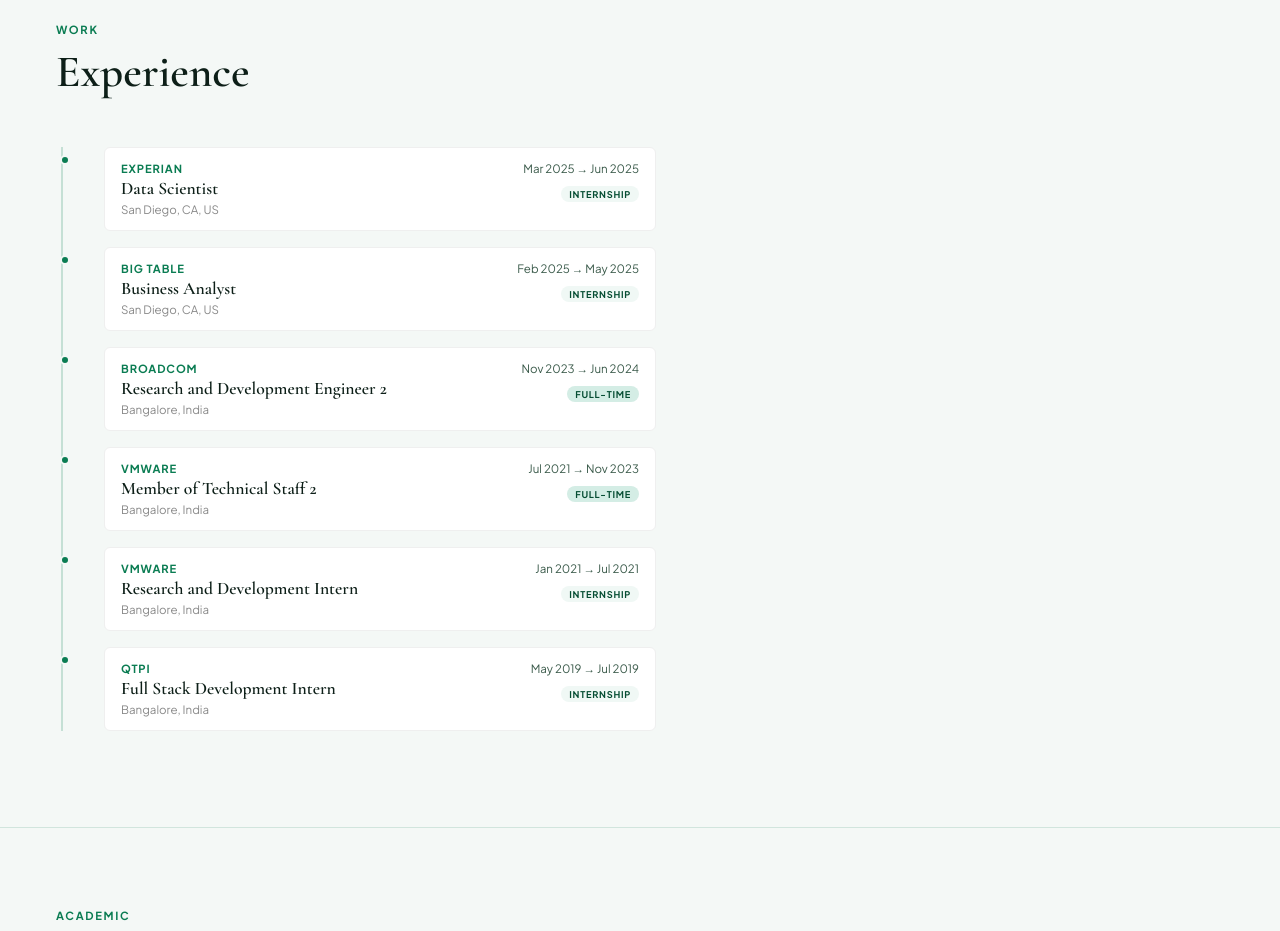
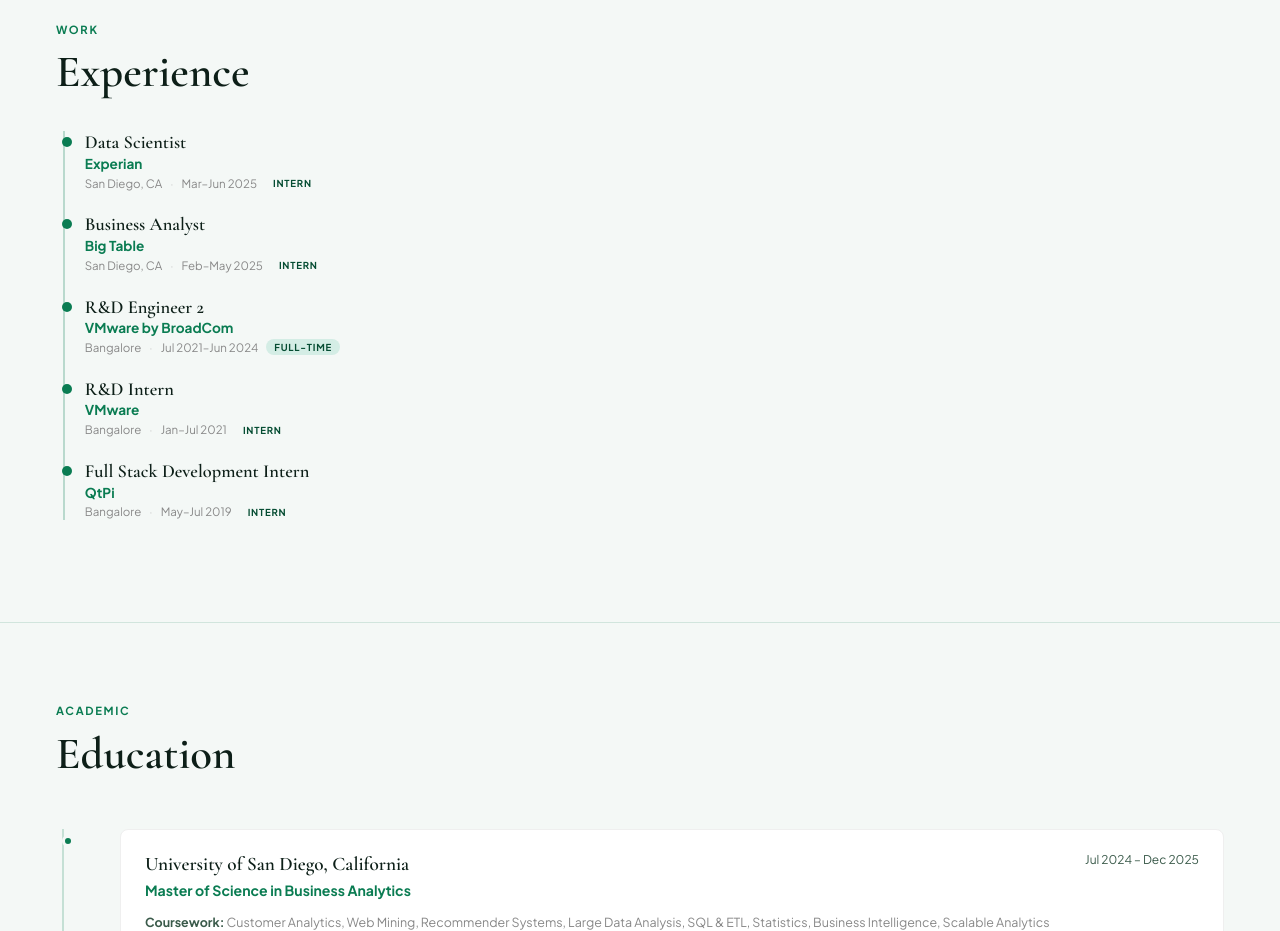
Before and after one commit to Krithikap019/ai-portfolio, a Next.js app: page / in a window 1280 px wide. Shown: the part 1800-2731 px from the top of the page. Built offline with nearby package versions, Linux system fonts and the light colour scheme.

Commit message:
emerald theme 8

```diff
--- a/app/page.jsx
+++ b/app/page.jsx
@@ -184,29 +184,25 @@
       {/* Experience */}
       <section style={{ padding: "5rem 3.5rem", borderTop: "1px solid rgba(10,124,82,0.15)" }}>
         <p style={{ fontSize: "0.7rem", fontWeight: 700, letterSpacing: "0.15em", textTransform: "uppercase", color: "#0a7c52", marginBottom: "0.6rem" }}>Work</p>
-        <h2 style={{ fontFamily: "'Cormorant Garamond', serif", fontSize: "2.8rem", fontWeight: 600, marginBottom: "3rem" }}>Experience</h2>
-        <div style={{ position: "relative", paddingLeft: "1.5rem", maxWidth: "600px" }}>
-          <div style={{ position: "absolute", left: "5px", top: 0, bottom: 0, width: "1.5px", background: "rgba(10,124,82,0.2)" }} />
+        <h2 style={{ fontFamily: "'Cormorant Garamond', serif", fontSize: "2.8rem", fontWeight: 600, marginBottom: "2rem" }}>Experience</h2>
+        <div style={{ position: "relative", paddingLeft: "1.8rem", maxWidth: "560px" }}>
+          <div style={{ position: "absolute", left: "7px", top: 0, bottom: 0, width: "1.5px", background: "rgba(10,124,82,0.25)" }} />
           {[
-            { company: "Experian", role: "Data Scientist", location: "San Diego, CA, US", period: "Mar 2025 → Jun 2025", type: "Internship" },
-            { company: "Big Table", role: "Business Analyst", location: "San Diego, CA, US", period: "Feb 2025 → May 2025", type: "Internship" },
-            { company: "BroadCom", role: "Research and Development Engineer 2", location: "Bangalore, India", period: "Nov 2023 → Jun 2024", type: "Full-time" },
-            { company: "VMware", role: "Member of Technical Staff 2", location: "Bangalore, India", period: "Jul 2021 → Nov 2023", type: "Full-time" },
-            { company: "VMware", role: "Research and Development Intern", location: "Bangalore, India", period: "Jan 2021 → Jul 2021", type: "Internship" },
-            { company: "QtPi", role: "Full Stack Development Intern", location: "Bangalore, India", period: "May 2019 → Jul 2019", type: "Internship" },
+            { company: "Experian", role: "Data Scientist", location: "San Diego, CA", period: "Mar–Jun 2025", type: "Intern" },
+            { company: "Big Table", role: "Business Analyst", location: "San Diego, CA", period: "Feb–May 2025", type: "Intern" },
+            { company: "VMware by BroadCom", role: "R&D Engineer 2", location: "Bangalore", period: "Jul 2021–Jun 2024", type: "Full-time" },
+            { company: "VMware", role: "R&D Intern", location: "Bangalore", period: "Jan–Jul 2021", type: "Intern" },
+            { company: "QtPi", role: "Full Stack Development Intern", location: "Bangalore", period: "May–Jul 2019", type: "Intern" },
           ].map((exp, i) => (
-            <div key={i} style={{ position: "relative", marginBottom: "1rem", paddingLeft: "1.5rem" }}>
-              <div style={{ position: "absolute", left: "-1.25rem", top: "8px", width: "10px", height: "10px", borderRadius: "50%", background: "#0a7c52", border: "2px solid #f4f8f6", zIndex: 1 }} />
-              <div style={{ display: "flex", justifyContent: "space-between", alignItems: "flex-start", padding: "0.8rem 1rem", background: "#fff", border: "1px solid #efefef", borderRadius: "6px" }}>
-                <div>
-                  <p style={{ fontSize: "0.7rem", fontWeight: 700, letterSpacing: "0.08em", textTransform: "uppercase", color: "#0a7c52", marginBottom: "0.2rem" }}>{exp.company}</p>
-                  <h3 style={{ fontFamily: "'Cormorant Garamond', serif", fontSize: "1.1rem", fontWeight: 600, color: "#0d1f18", marginBottom: "0.2rem" }}>{exp.role}</h3>
-                  <p style={{ fontSize: "0.72rem", color: "#888" }}>{exp.location}</p>
-                </div>
-                <div style={{ textAlign: "right", flexShrink: 0, marginLeft: "1rem" }}>
-                  <p style={{ fontSize: "0.72rem", color: "#3a5a4a", marginBottom: "0.3rem" }}>{exp.period}</p>
-                  <span style={{ fontSize: "0.58rem", fontWeight: 700, letterSpacing: "0.08em", textTransform: "uppercase", padding: "2px 8px", borderRadius: "20px", background: exp.type === "Full-time" ? "#d4ede5" : "#f0f8f5", color: "#064d33" }}>{exp.type}</span>
-                </div>
+            <div key={i} style={{ position: "relative", marginBottom: "1.4rem" }}>
+              <div style={{ position: "absolute", left: "-1.45rem", top: "6px", width: "10px", height: "10px", borderRadius: "50%", background: "#0a7c52", zIndex: 1 }} />
+              <h3 style={{ fontFamily: "'Cormorant Garamond', serif", fontSize: "1.15rem", fontWeight: 600, color: "#0d1f18", marginBottom: "0.1rem" }}>{exp.role}</h3>
+              <p style={{ fontSize: "0.85rem", fontWeight: 700, color: "#0a7c52", marginBottom: "0.2rem" }}>{exp.company}</p>
+              <div style={{ display: "flex", alignItems: "center", gap: "0.5rem", flexWrap: "wrap" }}>
+                <span style={{ fontSize: "0.72rem", color: "#888" }}>{exp.location}</span>
+                <span style={{ fontSize: "0.72rem", color: "#ccc" }}>·</span>
+                <span style={{ fontSize: "0.72rem", color: "#888" }}>{exp.period}</span>
+                <span style={{ fontSize: "0.6rem", fontWeight: 700, letterSpacing: "0.08em", textTransform: "uppercase", padding: "2px 8px", borderRadius: "20px", background: exp.type === "Full-time" ? "#d4ede5" : "transparent", color: "#064d33", border: exp.type === "Full-time" ? "none" : "none" }}>{exp.type}</span>
               </div>
             </div>
           ))}
```
